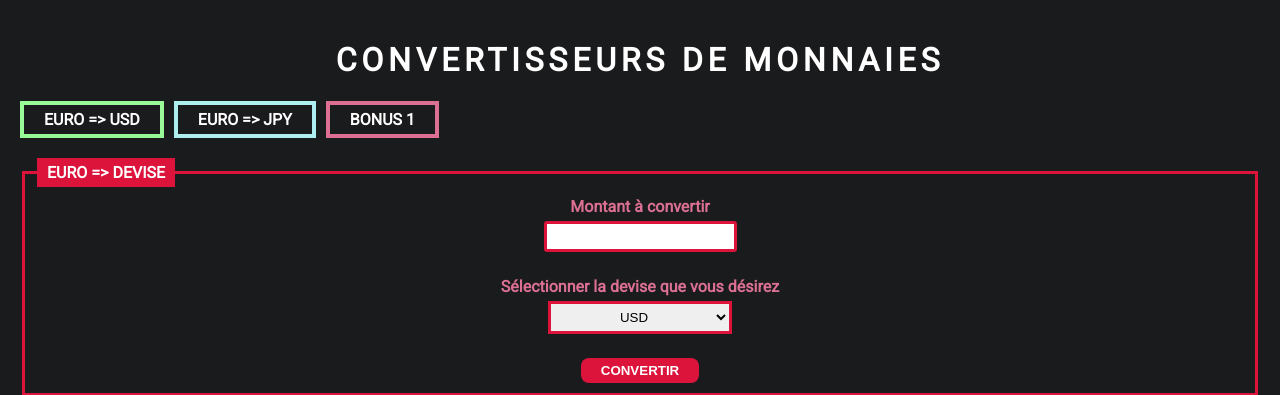
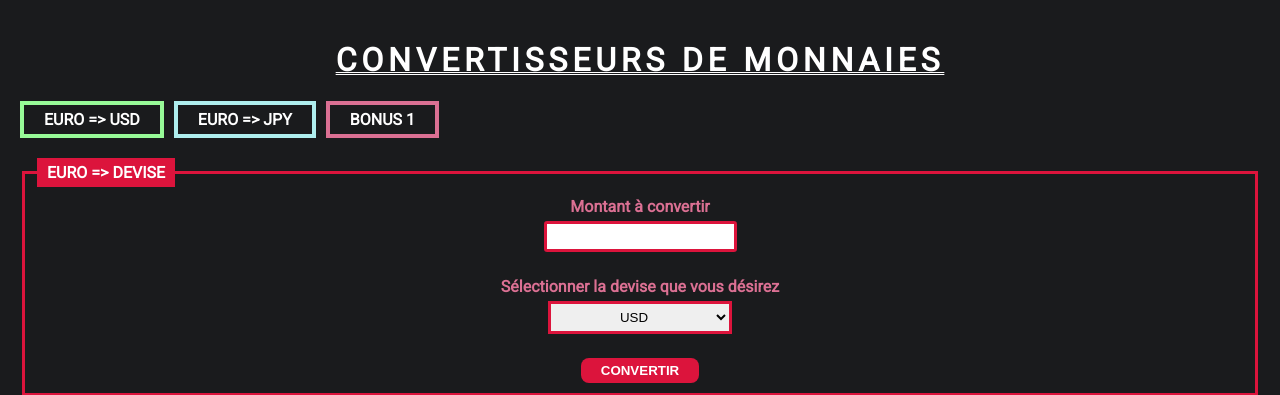
Before and after one commit to Oriane-Toque/convertisseur-devises, a PHP site: page /php/bonus1.php in a window 1280 px wide. Shown: the top 395 px of the page. Run offline with PHP 8.4, Linux system fonts and the light colour scheme.

Commit message:
bonus 1 : done

```diff
--- a/css/style.css
+++ b/css/style.css
@@ -27,6 +27,7 @@ h1 {
   color: #fff;
   font-weight: 600;
   text-transform: uppercase;
+  text-decoration: 1px underline double #fff;
 }
 
 h2 {
```
